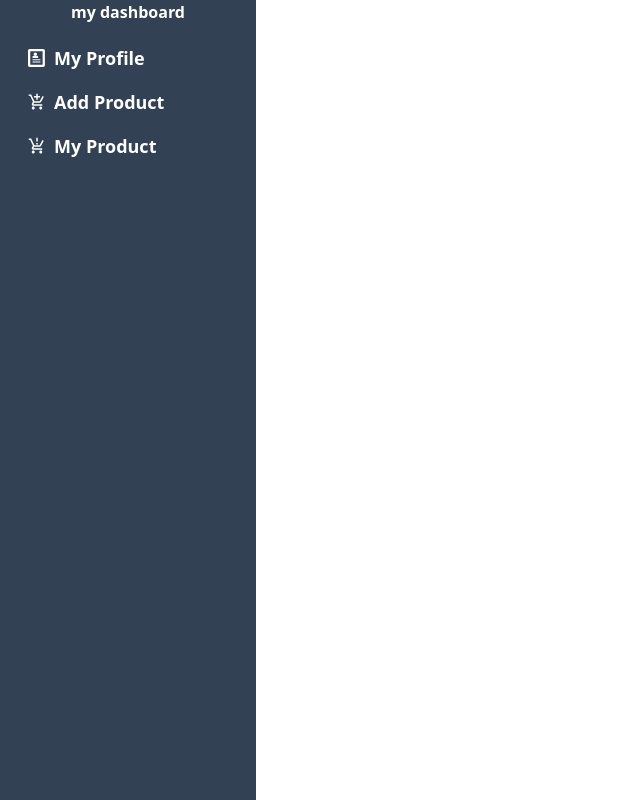
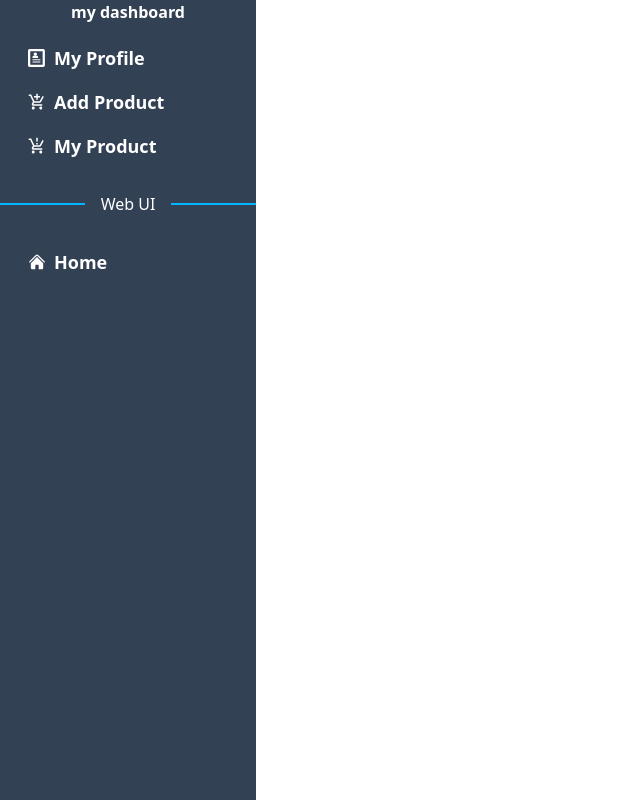
Before and after one commit to Md-Mansor/tech-matrix-client, a React (Vite) app: page /dashboard in a window 1280 px wide. Shown: the whole page, without its empty margins (0-640 px from the left). Built offline with nearby package versions, Linux system fonts and the light colour scheme; no server answers.

Commit message:
user after login or register navigate to home page

```diff
--- a/src/Layout/Dashboard/Dashboard.jsx
+++ b/src/Layout/Dashboard/Dashboard.jsx
@@ -1,6 +1,7 @@
 import { NavLink, Outlet } from "react-router-dom";
 import { MdAddShoppingCart } from "react-icons/md";
 import { MdProductionQuantityLimits } from "react-icons/md";
+import { HiHome } from "react-icons/hi2";
 import { ImProfile } from "react-icons/im";
 
 
@@ -30,6 +31,15 @@ const Dashboard = () => {
                         </NavLink>
                     </li>
                 </ul>
+                <div className="divider divider-info">Web UI</div>
+                <ul className="menu p-3 text-lg font-semibold">
+                    <li>
+                        <NavLink to="/">
+                            <HiHome />
+                            Home
+                        </NavLink>
+                    </li>
+                </ul>
             </div>
             <div>
                 <Outlet></Outlet>
--- a/src/Pages/Log/Log.jsx
+++ b/src/Pages/Log/Log.jsx
@@ -1,4 +1,4 @@
-import { Link } from "react-router-dom";
+import { Link, useNavigate } from "react-router-dom";
 import { FcGoogle } from "react-icons/fc";
 import { useContext } from "react";
 import { AuthContext } from "../../Provider/AuthProvider";
@@ -14,13 +14,15 @@ import 'react-toastify/dist/ReactToastify.css';
 const Log = () => {
     const { logIn } = useContext(AuthContext);
     const google = new GoogleAuthProvider();
+    const navigate = useNavigate()
+    const auth = getAuth(app)
 
-    const auth = getAuth(app)
     const handelGoogleLog = () => {
         signInWithPopup(auth, google)
             .then(result => {
                 const user = result.user;
                 console.log(user);
+                navigate('/')
                 toast.success('Login Successful')
             })
     }
@@ -35,6 +37,7 @@ const Log = () => {
             .then(result => {
                 const user = result.user;
                 console.log(user);
+                navigate('/')
                 toast.success('User Login Successfully')
             })
     }
--- a/src/Pages/Register/Register.jsx
+++ b/src/Pages/Register/Register.jsx
@@ -1,5 +1,5 @@
 import { useContext, useState } from "react";
-import { Link } from "react-router-dom";
+import { Link, useNavigate } from "react-router-dom";
 import { AuthContext } from "../../Provider/AuthProvider";
 import { ToastContainer, toast } from 'react-toastify';
 import 'react-toastify/dist/ReactToastify.css';
@@ -11,6 +11,7 @@ const Register = () => {
     const { createUser } = useContext(AuthContext);
     const [registerError, setRegisterError] = useState('');
     const [success, setSuccess] = useState('');
+    const navigate = useNavigate();
 
 
     const handelRegister = event => {
@@ -43,6 +44,8 @@ const Register = () => {
                 const user = result.user;
                 console.log(user);
                 toast.success('user created')
+                navigate('/')
+
             })
             .catch(error => {
                 console.error(error);
```
